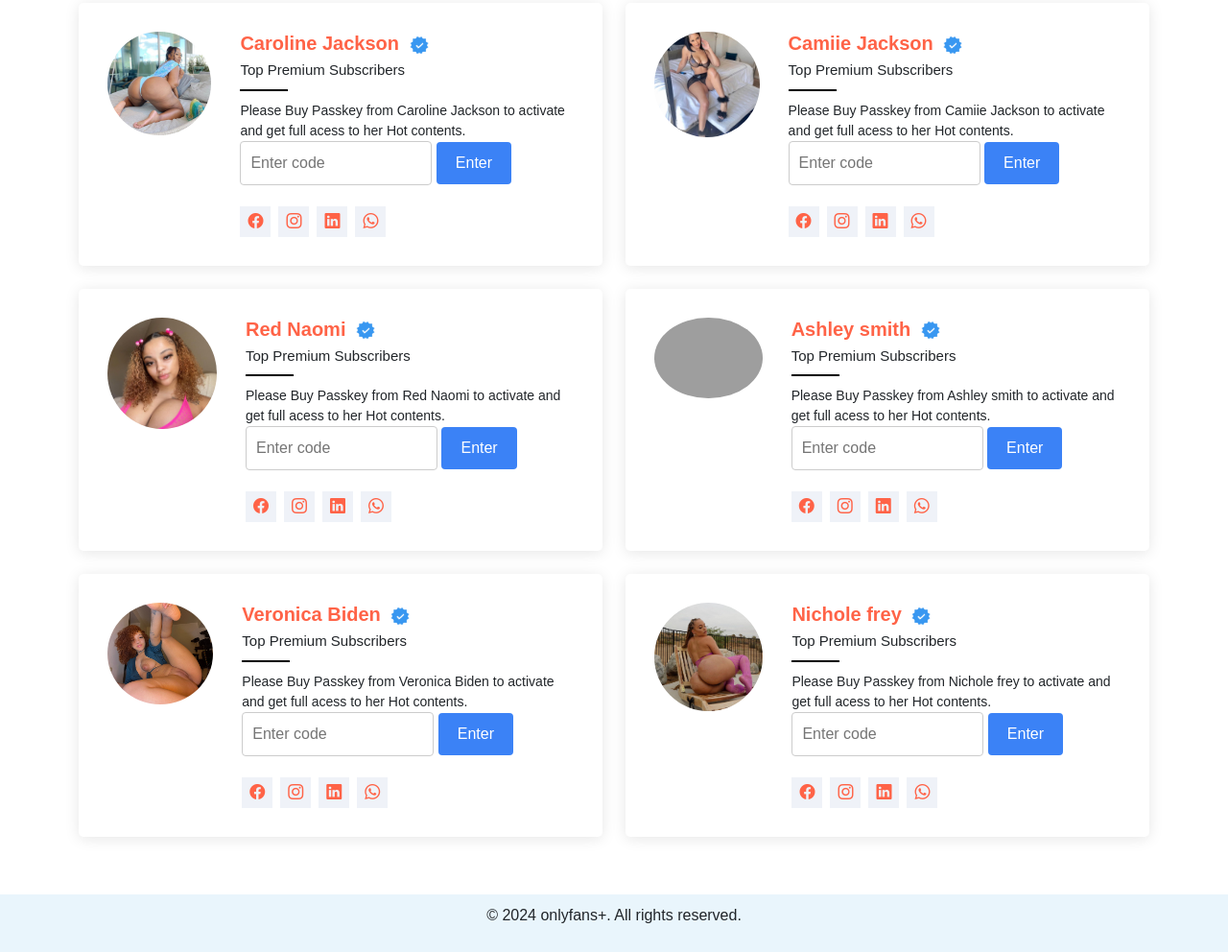
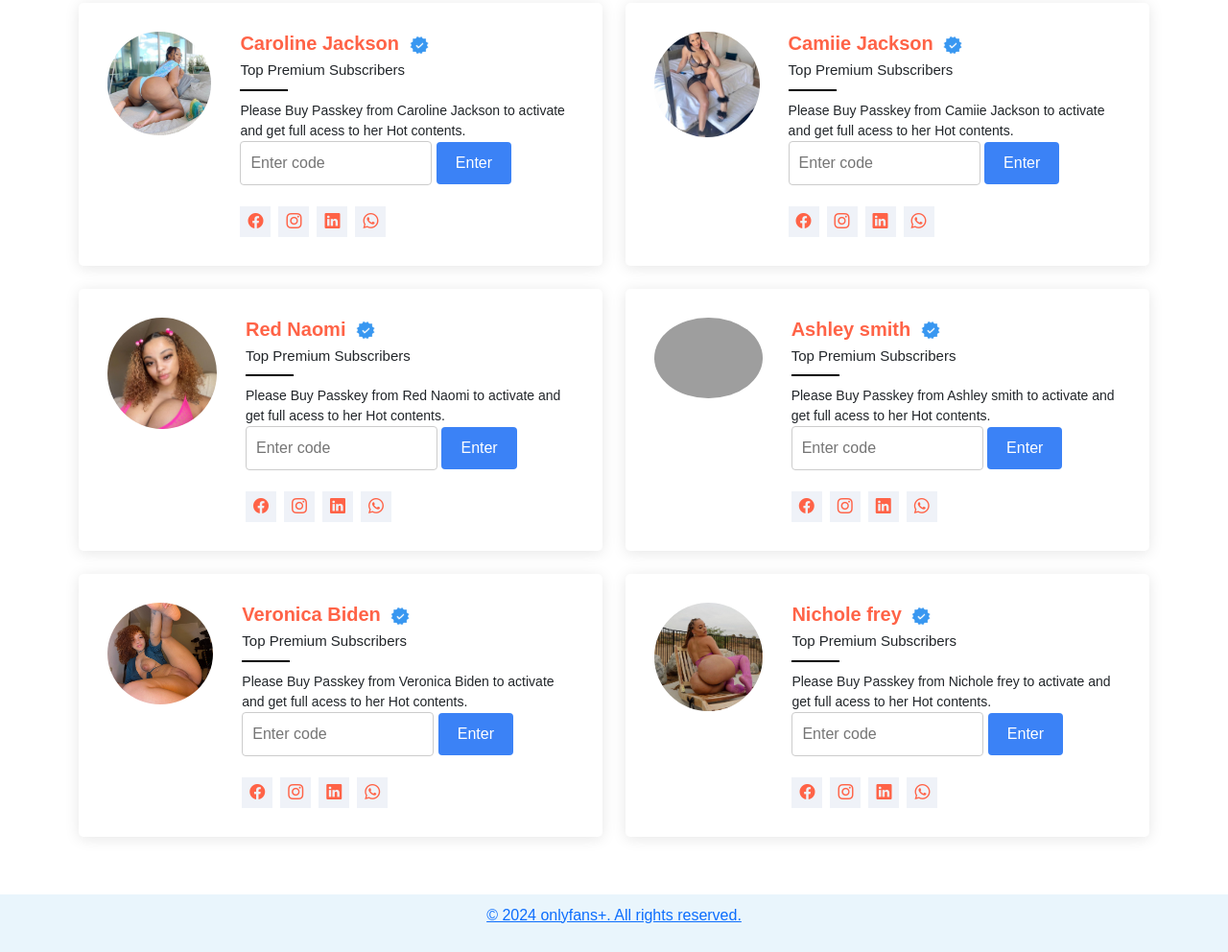
Before and after one commit to pentycost/onlyfans, a plain HTML site: page index.html in a window 1280 px wide. Shown: the part 642-1634 px from the top of the page at 96% size. Drawn offline with nearby package versions, Linux system fonts and the light colour scheme; grey boxes are pictures that could not be loaded.

Commit message:
Update index.html

```diff
--- a/index.html
+++ b/index.html
@@ -232,7 +232,7 @@
     <!-- Option 1: Bootstrap Bundle with Popper -->
 
        <footer class="footer">
-        <p>&copy; 2024 onlyfans+. All rights reserved.</p>
+        <p><a href="http://onlyfans.infinityfreeapp.com/">&copy; 2024 onlyfans+. All rights reserved.</a></p>
     </footer>
 
 
```
